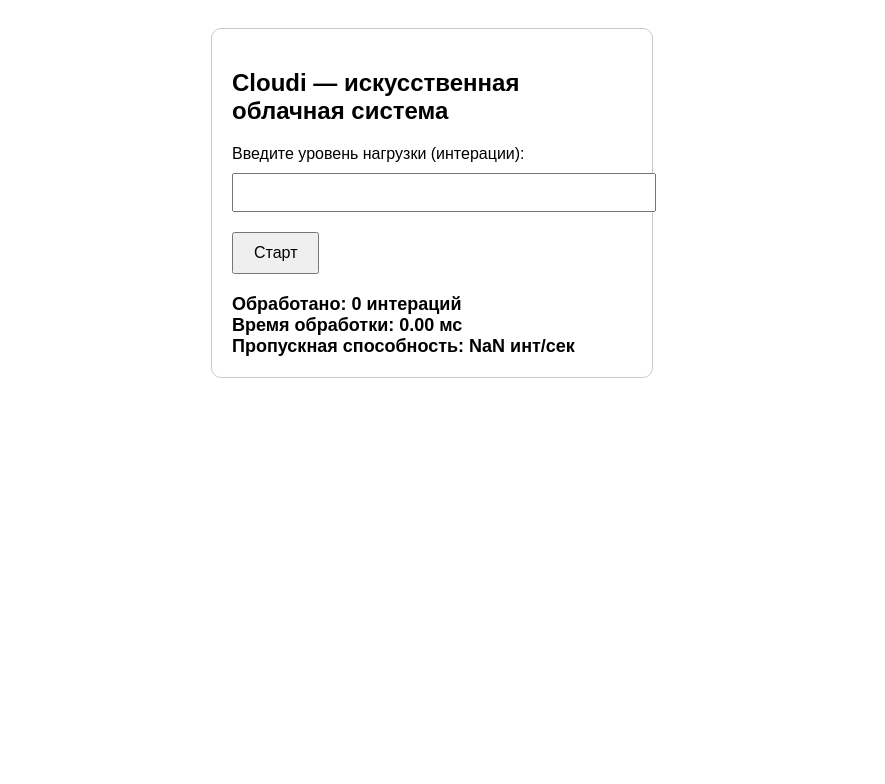
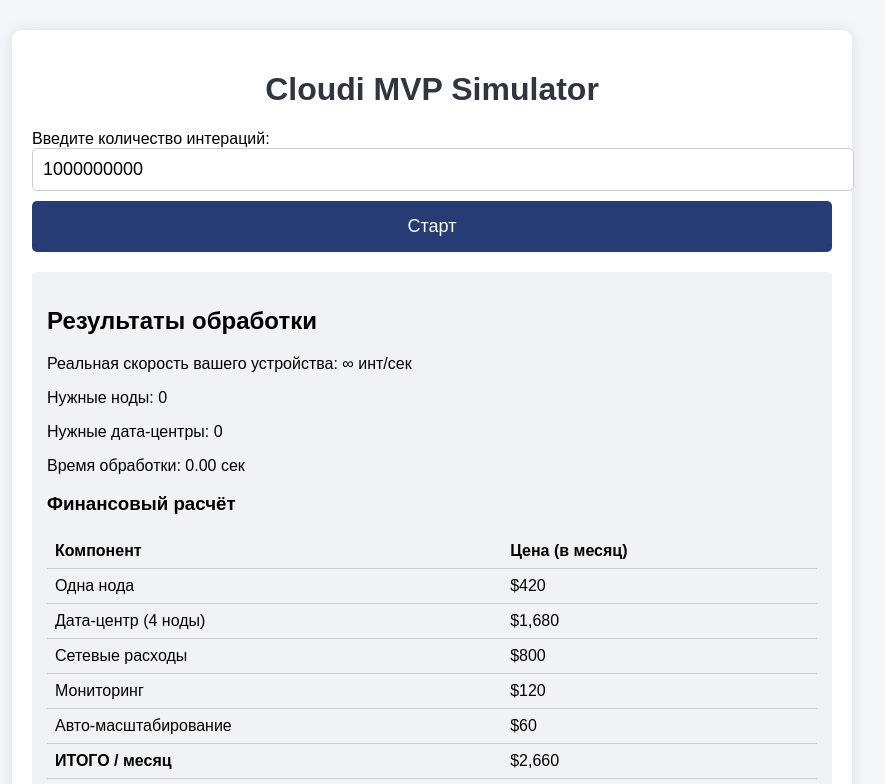
Before and after one commit to buranov417/cloudi, a plain HTML site: page index.html in a window 1280 px wide. Both pictures are taken after a click on the button "Старт". Shown: the top 784 px of the page, without its empty margins (208-1093 px from the left). Drawn offline with Linux system fonts and the light colour scheme.

Commit message:
Update index.html

```diff
--- a/index.html
+++ b/index.html
@@ -1,45 +1,117 @@
 <!DOCTYPE html>
 <html lang="ru">
 <head>
-  <meta charset="UTF-8" />
-  <title>Cloudi MVP</title>
-  <style>
-    body { font-family: Arial; padding: 20px; }
-    .box { max-width: 400px; margin: auto; border: 1px solid #ccc; padding: 20px; border-radius: 10px; }
-    button { padding: 10px 20px; font-size: 16px; }
-    .result { margin-top: 20px; font-size: 18px; font-weight: bold; }
-  </style>
+<meta charset="UTF-8">
+<meta name="viewport" content="width=device-width, initial-scale=1.0">
+<title>Cloudi MVP Simulator</title>
+<style>
+  body { font-family: Arial, sans-serif; background: #f5f6fa; margin: 0; padding: 0; }
+  .container { max-width: 800px; margin: 30px auto; padding: 20px; background: #fff; border-radius: 10px; box-shadow: 0 0 15px rgba(0,0,0,0.1); }
+  h1 { text-align: center; color: #2f3640; }
+  input[type=number] { width: 100%; padding: 10px; font-size: 18px; margin-bottom: 10px; border-radius: 5px; border: 1px solid #ccc; }
+  button { width: 100%; padding: 15px; font-size: 18px; background: #273c75; color: #fff; border: none; border-radius: 5px; cursor: pointer; }
+  button:hover { background: #40739e; }
+  .result { margin-top: 20px; background: #f1f2f6; padding: 15px; border-radius: 5px; }
+  table { width: 100%; border-collapse: collapse; margin-top: 10px; }
+  th, td { padding: 8px; text-align: left; border-bottom: 1px solid #ccc; }
+  .progress-bar { background: #dcdde1; border-radius: 5px; overflow: hidden; margin-top: 10px; }
+  .progress { height: 20px; background: #44bd32; width: 0%; text-align: center; color: #fff; line-height: 20px; }
+</style>
 </head>
 <body>
-  <div class="box">
-    <h2>Cloudi — искусственная облачная система</h2>
 
-    <label>Введите уровень нагрузки (интерации):</label>
-    <input id="loadInput" type="number" style="width: 100%; margin-top: 10px; padding: 10px;" />
+<div class="container">
+  <h1>Cloudi MVP Simulator</h1>
+  <label>Введите количество интераций:</label>
+  <input type="number" id="iterations" value="1000000000">
+  <button onclick="startSimulation()">Старт</button>
 
-    <button onclick="startTest()" style="margin-top: 20px;">Старт</button>
+  <div class="result" id="output" style="display:none;">
+    <h2>Результаты обработки</h2>
+    <p id="baselineSpeed"></p>
+    <p id="requiredNodes"></p>
+    <p id="requiredDataCenters"></p>
+    <p id="processingTime"></p>
 
-    <div class="result" id="resultBox"></div>
+    <h3>Финансовый расчёт</h3>
+    <table>
+      <tr><th>Компонент</th><th>Цена (в месяц)</th></tr>
+      <tr><td>Одна нода</td><td>$420</td></tr>
+      <tr><td>Дата-центр (4 ноды)</td><td id="dataCenterCost">$5,200</td></tr>
+      <tr><td>Сетевые расходы</td><td>$800</td></tr>
+      <tr><td>Мониторинг</td><td>$120</td></tr>
+      <tr><td>Авто-масштабирование</td><td>$60</td></tr>
+      <tr><td><b>ИТОГО / месяц</b></td><td id="totalCost">$11,800</td></tr>
+      <tr><td><b>ИТОГО / год</b></td><td id="totalYear">$141,600</td></tr>
+    </table>
+
+    <h3>Доход Cloudi</h3>
+    <p id="revenue"></p>
+
+    <h3>Прогресс обработки</h3>
+    <div class="progress-bar"><div class="progress" id="progress">0%</div></div>
   </div>
+</div>
 
 <script>
-function startTest() {
-  const load = Number(document.getElementById("loadInput").value);
-  const startTime = performance.now();
+function startSimulation() {
+  const iterations = Number(document.getElementById("iterations").value);
+  const output = document.getElementById("output");
+  output.style.display = "block";
 
-  let processed = 0;
-  for (let i = 0; i < load; i++) {
-    processed++;
-  }
+  // Baseline: считаем 5 млн интераций реально
+  const testCount = 5000000;
+  const start = performance.now();
+  for(let i=0;i<testCount;i++) {}
+  const end = performance.now();
+  const baselineSpeed = testCount / ((end-start)/1000); // инт/сек
 
-  const endTime = performance.now();
-  const duration = (endTime - startTime).toFixed(2);
+  document.getElementById("baselineSpeed").innerText = `Реальная скорость вашего устройства: ${baselineSpeed.toLocaleString()} инт/сек`;
 
-  document.getElementById("resultBox").innerHTML =
-    "Обработано: " + processed.toLocaleString() + " интераций<br>" +
-    "Время обработки: " + duration + " мс<br>" +
-    "Пропускная способность: " + (processed / (duration / 1000)).toLocaleString() + " инт/сек";
+  // Cloudi масштабирование
+  const cloudMultiplier = 200; // количество виртуальных нод
+  const cloudSpeed = baselineSpeed * cloudMultiplier;
+
+  // Расчёт нод и дата-центров
+  const nodeCapacity = baselineSpeed; // 1 нода = baseline
+  const requiredNodes = Math.ceil(iterations / nodeCapacity);
+  const nodesPerDC = 4;
+  const requiredDataCenters = Math.ceil(requiredNodes / nodesPerDC);
+
+  document.getElementById("requiredNodes").innerText = `Нужные ноды: ${requiredNodes}`;
+  document.getElementById("requiredDataCenters").innerText = `Нужные дата-центры: ${requiredDataCenters}`;
+
+  // Время обработки
+  const processingTimeSec = iterations / cloudSpeed;
+  document.getElementById("processingTime").innerText = `Время обработки: ${processingTimeSec.toFixed(2)} сек`;
+
+  // Финансовый расчёт
+  const costPerNode = 420;
+  const dataCenterCost = nodesPerDC * costPerNode;
+  const totalCost = dataCenterCost + 800 + 120 + 60;
+  const totalYear = totalCost * 12;
+
+  document.getElementById("dataCenterCost").innerText = `$${dataCenterCost.toLocaleString()}`;
+  document.getElementById("totalCost").innerText = `$${totalCost.toLocaleString()}`;
+  document.getElementById("totalYear").innerText = `$${totalYear.toLocaleString()}`;
+
+  // Доход Cloudi
+  const pricePer1000Ops = 0.002;
+  const revenueOneRun = (iterations/1000)*pricePer1000Ops;
+  const revenue100Clients = revenueOneRun*100;
+  document.getElementById("revenue").innerText = `Цена за обработку: $${revenueOneRun.toFixed(2)}. Потенциальная годовая выручка на 100 клиентов: $${revenue100Clients.toLocaleString()}`;
+
+  // Прогресс анимация
+  const progressBar = document.getElementById("progress");
+  let progress = 0;
+  const interval = setInterval(()=>{
+    progress += 1;
+    if(progress>100) clearInterval(interval);
+    progressBar.style.width = `${progress}%`;
+    progressBar.innerText = `${progress}%`;
+  }, processingTimeSec*10); // масштабируем
 }
 </script>
+
 </body>
 </html>
```
